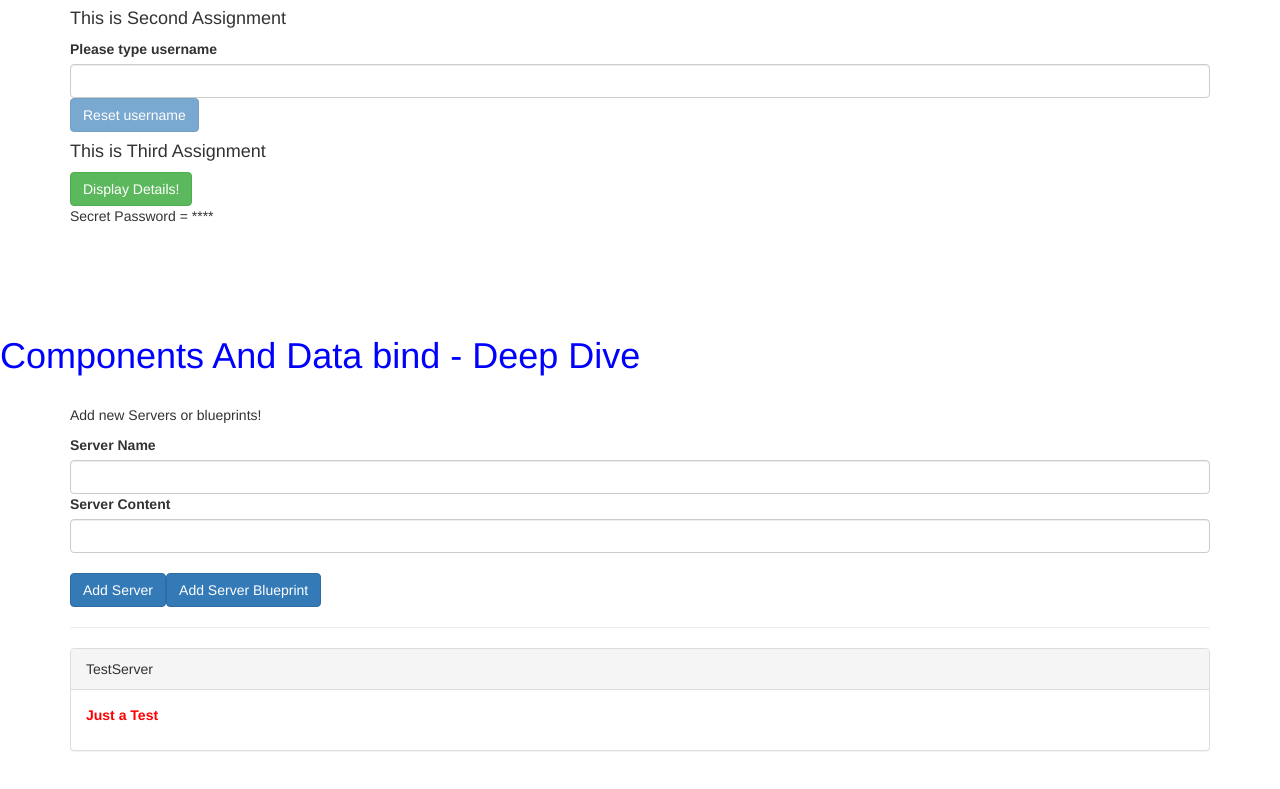
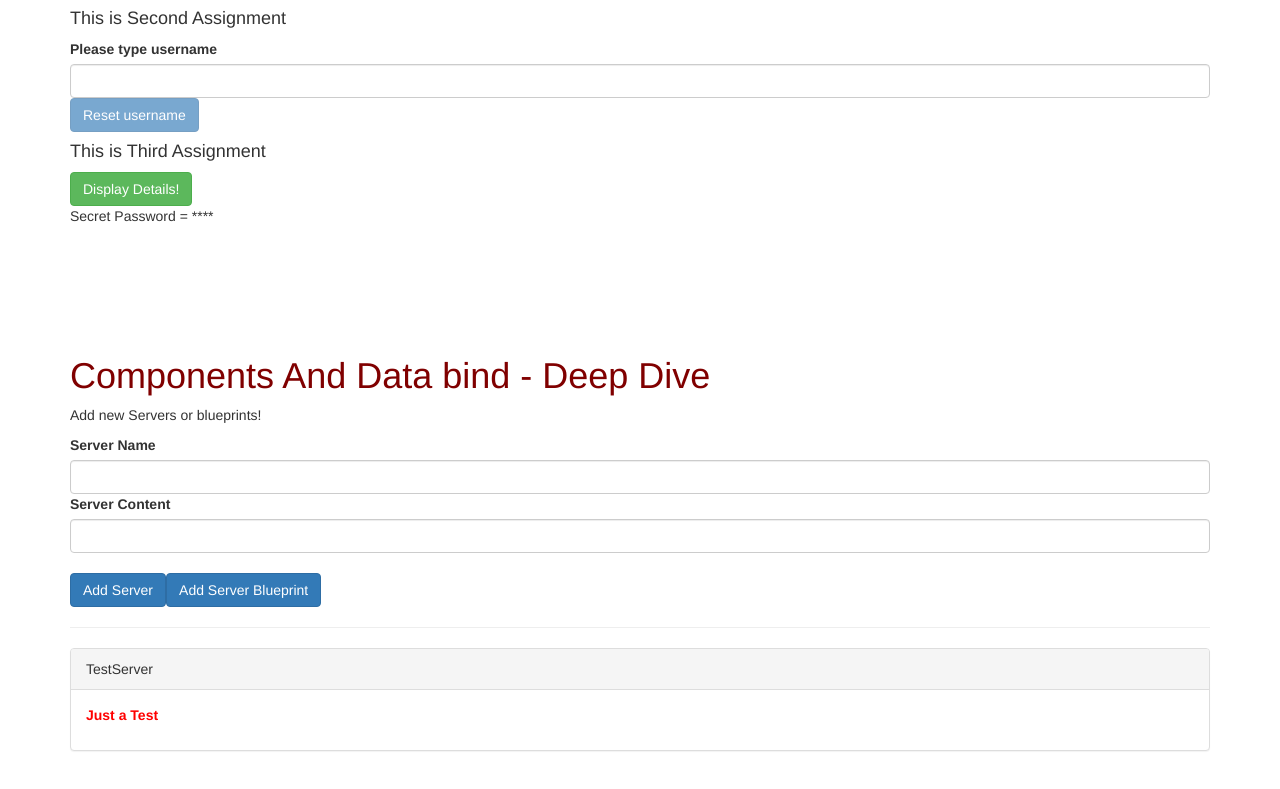
Before and after one commit to GangulyPriti/angular-application-001, an Angular app: page / in a window 1280 px wide. Shown: the part 465-1254 px from the top of the page. Built offline with nearby package versions, Linux system fonts and the light colour scheme.

Commit message:
Day 5/100

```diff
--- a/src/app/app.component.css
+++ b/src/app/app.component.css
@@ -3,8 +3,6 @@ h3 {
 }
 .container {
   margin-bottom: 100px;
-}
-.container {
   margin-top: 30px;
 }
 
--- a/src/app/app.component.html
+++ b/src/app/app.component.html
@@ -17,8 +17,9 @@
     </div>
   </div>
 </div>
-<h1 style="color: blue">Components And Data bind - Deep Dive</h1>
+
 <div class="container">
+  <h1 style="color: maroon">Components And Data bind - Deep Dive</h1>
   <app-cockpit
     (serverCreated)="onServerAdded($event)"
     (bpCreated)="onBlueprintAdded($event)"
--- a/src/app/server-element/server-element.component.css
+++ b/src/app/server-element/server-element.component.css
@@ -0,0 +1,6 @@
+p {
+  color: blue;
+}
+label {
+  color: red;
+}
--- a/src/app/server-element/server-element.component.ts
+++ b/src/app/server-element/server-element.component.ts
@@ -1,9 +1,10 @@
-import { Component, Input } from '@angular/core';
+import { Component, Input, ViewEncapsulation } from '@angular/core';
 
 @Component({
   selector: 'app-server-element',
   templateUrl: './server-element.component.html',
   styleUrl: './server-element.component.css',
+  encapsulation: ViewEncapsulation.Emulated,
 })
 export class ServerElementComponent {
   @Input('srvElement') element: { type: string; name: string; content: string };
```
